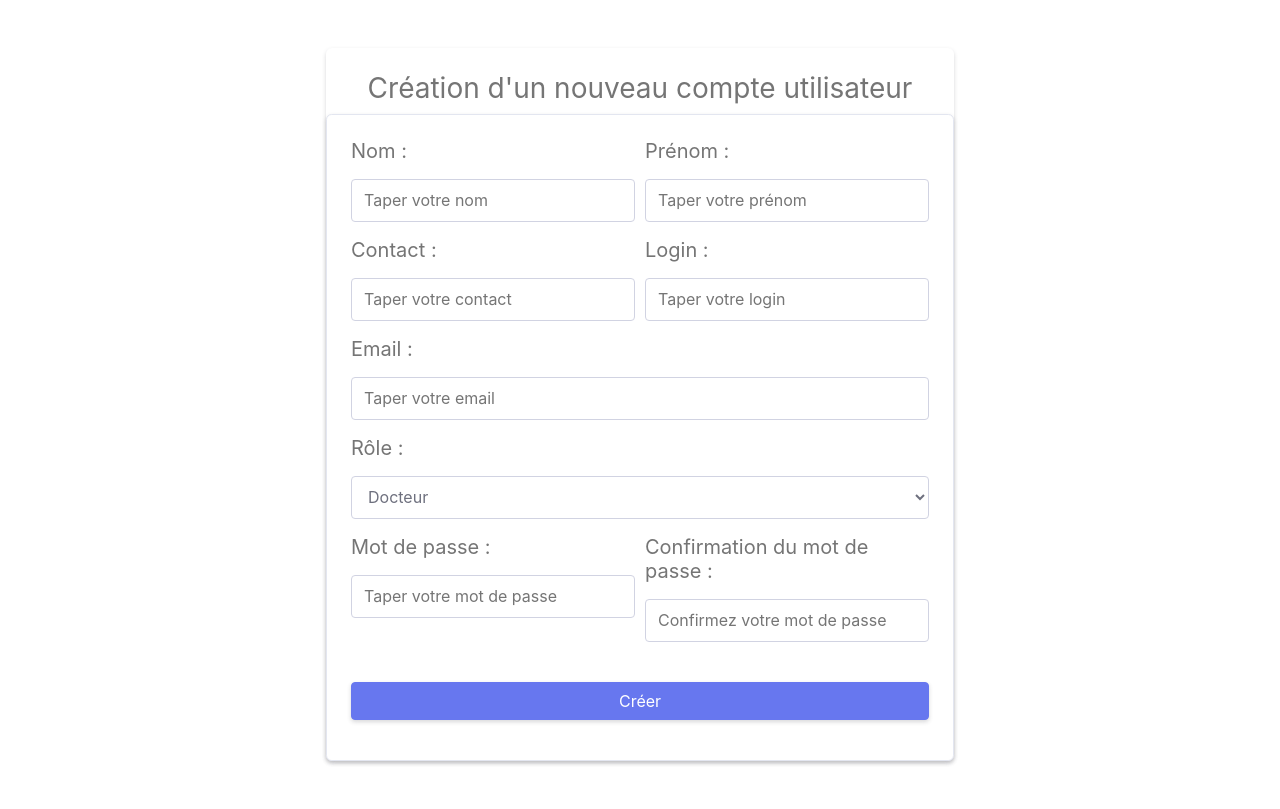
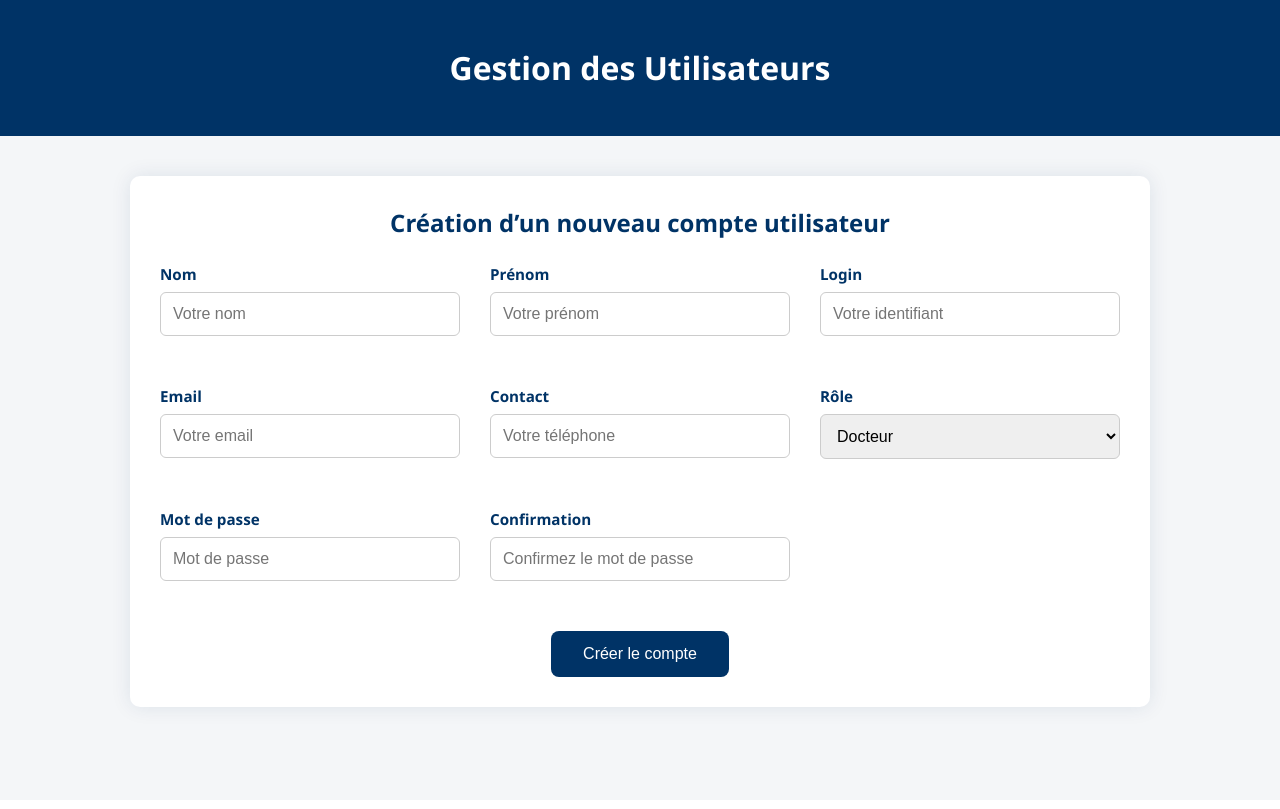
Before and after one commit to AbouTraore/Uatg_IPCI, a PHP site: page /page/newutilisateur.php in a window 1280 px wide. After the commit the page ends 721 px from the top, so only its background shows below. Run offline with PHP 8.4, Linux system fonts and the light colour scheme; some libraries are stand-ins or nearby versions.

Commit message:
modification des formulaire nouveau dossier & newutilisateur

```diff
--- a/page/newutilisateur.php
+++ b/page/newutilisateur.php
@@ -1,184 +1,229 @@
-
 <?php
-
 require_once('connexion.php');
 require_once('../les_fonctions/fonction.php');
 
-if($_SERVER['REQUEST_METHOD']=='POST'){
-    $login=$_POST['login'];
-    $nom=$_POST['Nom'];
-    $Prenom=$_POST['Prenom'];
-    $contact=$_POST['contact'];
-    $role=$_POST['Role'];
-    $pwd1=$_POST['pwd1'];
-    $pwd2=$_POST['pwd2'];
-    $email=$_POST['email'];
+if ($_SERVER['REQUEST_METHOD'] == 'POST') {
+    $login = $_POST['login'];
+    $nom = $_POST['Nom'];
+    $Prenom = $_POST['Prenom'];
+    $contact = $_POST['contact'];
+    $role = $_POST['Role'];
+    $pwd1 = $_POST['pwd1'];
+    $pwd2 = $_POST['pwd2'];
+    $email = $_POST['email'];
 
-    $validationErreur=array();
+    $validationErreur = array();
 
-
-    if(isset($login)){
-        $filtredLogin=filter_var($login, FILTER_SANITIZE_SPECIAL_CHARS);
-
-        if(strlen($filtredLogin) < 4){
-            $validationErreur[]="<strong>Erreur !!</strong> le login doit contenir au moins 4 caractere";
+    if (isset($login)) {
+        $filtredLogin = filter_var($login, FILTER_SANITIZE_SPECIAL_CHARS);
+        if (strlen($filtredLogin) < 4) {
+            $validationErreur[] = "<strong>Erreur !!</strong> le login doit contenir au moins 4 caractere";
         }
     }
-    if(isset($pwd1)&& isset($pwd2)){
-        if(empty($pwd1)){
-            $validationErreur[]="<strong>Erreur !!</strong>  le mot de passe ne doit etre vide";
+
+    if (isset($pwd1) && isset($pwd2)) {
+        if (empty($pwd1)) {
+            $validationErreur[] = "<strong>Erreur !!</strong> le mot de passe ne doit etre vide";
         }
 
-        if(md5($pwd1)!== md5($pwd2)){
-            $validationErreur[]="<strong>Erreur !!</strong>  les deux  mot de passe ne sont pas identiques ";
+        if (md5($pwd1) !== md5($pwd2)) {
+            $validationErreur[] = "<strong>Erreur !!</strong> les deux mot de passe ne sont pas identiques";
         }
     }
-    if(isset($email)){
-        $filtredemail=filter_var($email,FILTER_SANITIZE_EMAIL);
 
-        if($filtredemail != true) {
-            $validationErreur[]="<strong>Erreur !!</strong>   Email non vide";
+    if (isset($email)) {
+        $filtredemail = filter_var($email, FILTER_SANITIZE_EMAIL);
+        if ($filtredemail != true) {
+            $validationErreur[] = "<strong>Erreur !!</strong> Email non valide";
         }
     }
-    if(empty($validationErreur)) {
 
-      if (rechercher_par_login($login)==0 && rechercher_par_email($email)==0){
-        $requete=$pdo->prepare("insert into user(Nom_user,Prenom_user,Email_user,Mdp_user,Type_user,Etat_user,Contact_user,Login_user)values(:pNom,:pPrenom,:pEmail,:Mdp,:pType,:pEtat,:pContact,:pLogin)");
-        $requete->execute(array('pNom'=>$nom,
-                                 'pPrenom'=>$Prenom,
-                                 'pEmail'=>$email,
-                                 'Mdp' =>$pwd1,
-                                 'pType' =>$role,
-                                 'pEtat' =>0,
-                                 'pContact'=>$contact,
-                                 'pLogin'=>$login
+    if (empty($validationErreur)) {
+        if (rechercher_par_login($login) == 0 && rechercher_par_email($email) == 0) {
+            $requete = $pdo->prepare("INSERT INTO user(Nom_user, Prenom_user, Email_user, Mdp_user, Type_user, Etat_user, Contact_user, Login_user)
+                                      VALUES(:pNom, :pPrenom, :pEmail, :Mdp, :pType, :pEtat, :pContact, :pLogin)");
+            $requete->execute(array(
+                'pNom' => $nom,
+                'pPrenom' => $Prenom,
+                'pEmail' => $email,
+                'Mdp' => $pwd1,
+                'pType' => $role,
+                'pEtat' => 0,
+                'pContact' => $contact,
+                'pLogin' => $login
             ));
-        $success_msg="Félicitation,votre compte est crée, mais temporairement inactif jusqu'a activation par l'administration";
-      }else if(rechercher_par_login($login)>0){
-        $validationErreur[]="Désolé le login exite deja";
-      }else if(rechercher_par_email($email)>0){
-        $validationErreur[]="Désolé le email exite deja";
+            $success_msg = "Félicitation, votre compte est créé, mais temporairement inactif jusqu'à activation par l'administration";
+        } else if (rechercher_par_login($login) > 0) {
+            $validationErreur[] = "Désolé le login existe déjà";
+        } else if (rechercher_par_email($email) > 0) {
+            $validationErreur[] = "Désolé l'email existe déjà";
         }
     }
 }
-
-
-
 ?>
-
 <!DOCTYPE html>
 <html lang="fr">
+<head>
+    <meta charset="UTF-8" />
+    <meta name="viewport" content="width=device-width, initial-scale=1.0" />
+    <title>Nouveau Utilisateur</title>
+    <style>
+        body {
+            font-family: 'Segoe UI', Tahoma, Geneva, Verdana, sans-serif;
+            background-color: #f4f6f8;
+            margin: 0;
+            padding: 0;
+        }
+        header {
+            background-color: #003366;
+            color: white;
+            padding: 25px;
+            text-align: center;
+        }
+        main {
+            max-width: 960px;
+            margin: auto;
+            background-color: white;
+            padding: 30px;
+            border-radius: 10px;
+            margin-top: 40px;
+            box-shadow: 0 0 20px rgba(0, 51, 102, 0.1);
+        }
+        .header {
+            font-size: 24px;
+            font-weight: bold;
+            margin-bottom: 25px;
+            color: #003366;
+            text-align: center;
+        }
+        .form-grid {
+            display: grid;
+            grid-template-columns: repeat(auto-fit, minmax(300px, 1fr));
+            gap: 30px;
+        }
+        .form-field {
+            display: flex;
+            flex-direction: column;
+            margin-bottom: 20px;
+        }
+        label {
+            font-weight: 600;
+            color: #003366;
+            margin-bottom: 8px;
+            font-size: 0.95em;
+        }
+        input, select {
+            padding: 12px;
+            border: 1px solid #ccc;
+            border-radius: 6px;
+            font-size: 1em;
+            transition: border-color 0.3s, box-shadow 0.3s;
+        }
+        input:focus, select:focus {
+            outline: none;
+            border-color: #003366;
+            box-shadow: 0 0 5px rgba(0, 51, 102, 0.3);
+        }
+        .button-group {
+            text-align: center;
+            margin-top: 30px;
+        }
+        .btn {
+            background-color: #003366;
+            color: white;
+            padding: 14px 32px;
+            border: none;
+            border-radius: 8px;
+            font-size: 1em;
+            cursor: pointer;
+            transition: background 0.3s;
+        }
+        .btn:hover {
+            background-color: #0055aa;
+        }
+        .alert {
+            padding: 12px;
+            margin-bottom: 15px;
+            border-left: 6px solid red;
+            background-color: #ffeaea;
+            color: #990000;
+            font-size: 0.95em;
+            border-radius: 4px;
+        }
+        .alert-success {
+            border-left-color: green;
+            background-color: #e0ffe0;
+            color: #006600;
+        }
+    </style>
+</head>
+<body>
 
-<head>
+<header>
+    <h1>Gestion des Utilisateurs</h1>
+</header>
 
-  <meta charset="utf-8">
-  <meta http-equiv="X-UA-Compatible" content="IE=edge">
-  <meta name="viewport" content="width=device-width, initial-scale=1, shrink-to-fit=no">
-  <meta name="description" content="">
-  <meta name="author" content="">
-  <link href="../img/logo/logo.png" rel="icon">
-  <title>Nouveau  Utilisateur</title>
-  <link href="../vendor/fontawesome-free/css/all.min.css" rel="stylesheet" type="text/css">
-  <link href="../vendor/bootstrap/css/bootstrap.min.css" rel="stylesheet" type="text/css">
-  <link href="../css/ruang-admin.min.css" rel="stylesheet">
+<main>
+    <div class="header">Création d’un nouveau compte utilisateur</div>
 
-</head>
-
-<body class="bg-gradient-login">
-  <!-- Register Content -->
-  <div class="container-login">
-    <div class="row justify-content-center">
-      <div class="col-xl-6 col-lg-12 col-md-9">
-        <div class="card shadow-sm my-5">
-          <div class="card-body p-0">
-            <div class="row">
-              <div class="col-lg-12">
-                <div class="login-form">
-                  <div class="text-center">
-                    <h1 class="h4 text-gray-900 mb-4"><h3>Création d'un nouveau compte utilisateur
-                       </h3></h1>
+    <div class="messages">
         <?php
-                  if(isset($validationErreur)&& !empty($validationErreur)){
-                    foreach ($validationErreur as $error){
-                        echo'<div class="alert alert-danger" >'.$error.'</div>';
+        if (!empty($validationErreur)) {
+            foreach ($validationErreur as $error) {
+                echo '<div class="alert">' . $error . '</div>';
             }
         }
-                  if (isset($success_msg) && !empty($success_msg)) {
+        if (!empty($success_msg)) {
             echo '<div class="alert alert-success">' . $success_msg . '</div>';
-
             header('refresh:5;url=admin.php');
         }
         ?>
     </div>
-                      <form method="POST" action="newutilisateur.php" class="form border  rounded p-4 bg-white shadow-sm">
-                          <div class="form-row">
-                            <div class="form-group col-md-6">
-                              <label for="nom"><h5>Nom :</h5></label>
-                              <input type="text" name="Nom" id="nom" class="form-control" required placeholder="Taper votre nom" autocomplete="off">
+
+    <form method="POST" action="newutilisateur.php">
+        <div class="form-grid">
+            <div class="form-field">
+                <label>Nom</label>
+                <input type="text" name="Nom" required placeholder="Votre nom">
             </div>
-                            <div class="form-group col-md-6">
-                              <label for="prenom"><h5>Prénom :</h5></label>
-                              <input type="text" name="Prenom" id="prenom" class="form-control" required placeholder="Taper votre prénom" autocomplete="off">
+            <div class="form-field">
+                <label>Prénom</label>
+                <input type="text" name="Prenom" required placeholder="Votre prénom">
             </div>
+            <div class="form-field">
+                <label>Login</label>
+                <input type="text" name="login" required placeholder="Votre identifiant">
             </div>
-
-                          <div class="form-row">
-                            <div class="form-group col-md-6">
-                              <label for="contact"><h5>Contact :</h5></label>
-                              <input type="text" name="contact" id="contact" class="form-control" required placeholder="Taper votre contact" autocomplete="off">
+            <div class="form-field">
+                <label>Email</label>
+                <input type="email" name="email" required placeholder="Votre email">
             </div>
-                            <div class="form-group col-md-6">
-                              <label for="login"><h5>Login :</h5></label>
-                              <input type="text" name="login" id="login" class="form-control" required placeholder="Taper votre login" autocomplete="off">
+            <div class="form-field">
+                <label>Contact</label>
+                <input type="text" name="contact" required placeholder="Votre téléphone">
             </div>
-                          </div>
-
-                          <div class="form-group">
-                            <label for="email"><h5>Email :</h5></label>
-                            <input type="email" name="email" id="email" class="form-control" required placeholder="Taper votre email" autocomplete="off">
-                          </div>
-
-                          <div class="form-group">
-                            <label for="role"><h5>Rôle :</h5></label>
-                            <select name="Role" id="role" class="form-control">
+            <div class="form-field">
+                <label>Rôle</label>
+                <select name="Role">
                     <option value="ADMIN">Docteur</option>
                     <option value="TECHNICIEN">Technicien</option>
                 </select>
             </div>
-
-                          <div class="form-row">
-                            <div class="form-group col-md-6">
-                              <label for="pwd1"><h5>Mot de passe :</h5></label>
-                              <input type="password" name="pwd1" id="pwd1" class="form-control" required minlength="4"
-                                placeholder="Taper votre mot de passe" title="Doit contenir au moins 4 caractères" autocomplete="new-password">
+            <div class="form-field">
+                <label>Mot de passe</label>
+                <input type="password" name="pwd1" required placeholder="Mot de passe">
             </div>
-                            <div class="form-group col-md-6">
-                              <label for="pwd2"><h5>Confirmation du mot de passe :</h5></label>
-                              <input type="password" name="pwd2" id="pwd2" class="form-control" required minlength="4"
-                                placeholder="Confirmez votre mot de passe" autocomplete="new-password">
+            <div class="form-field">
+                <label>Confirmation</label>
+                <input type="password" name="pwd2" required placeholder="Confirmez le mot de passe">
             </div>
         </div>
 
-                          <div class="form-group mt-4">
-                            <input type="submit" class="btn btn-primary btn-block" value="Créer">
+        <div class="button-group">
+            <button type="submit" class="btn">Créer le compte</button>
         </div>
     </form>
+</main>
 
-
-
-                </div>
-              </div>
-            </div>
-          </div>
-        </div>
-      </div>
-    </div>
-  </div>
-  <!-- Register Content -->
-  <script src="vendor/jquery/jquery.min.js"></script>
-  <script src="vendor/bootstrap/js/bootstrap.bundle.min.js"></script>
-  <script src="vendor/jquery-easing/jquery.easing.min.js"></script>
-  <script src="js/ruang-admin.min.js"></script>
 </body>
-
 </html>
```
Also changed, not shown: page/ajouter_patient.php (+37 -22 lines), page/Patient.php (added). Lines whose indentation alone changed are shown as unchanged.
